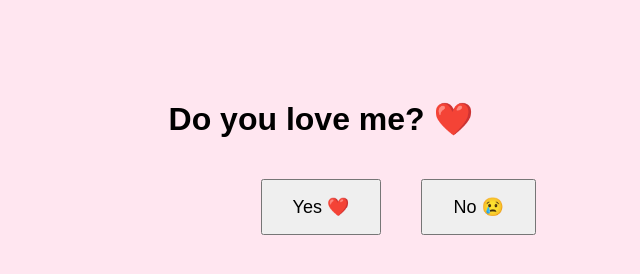
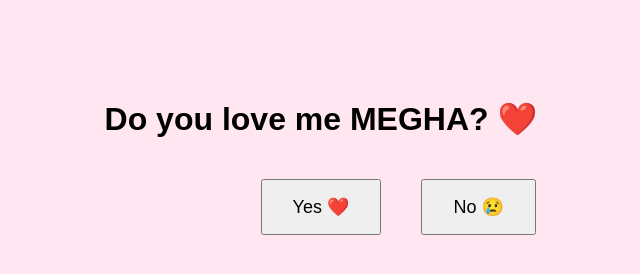
Before and after one commit to tarunsharma050595-spec/do-you-love-me, a plain HTML site: page index.html in a window 1280 px wide. Shown: the whole page, without its empty margins (319-959 px from the left). Drawn offline with Linux system fonts and the light colour scheme.

Commit message:
Update index.html

```diff
--- a/index.html
+++ b/index.html
@@ -27,7 +27,7 @@
 
 <body>
 
-<h1>Do you love me? ❤️</h1>
+<h1>Do you love me MEGHA? ❤️</h1>
 
 <button onclick="yes()">Yes ❤️</button>
 <button id="no" onmouseover="moveButton()">No 😢</button>
```
